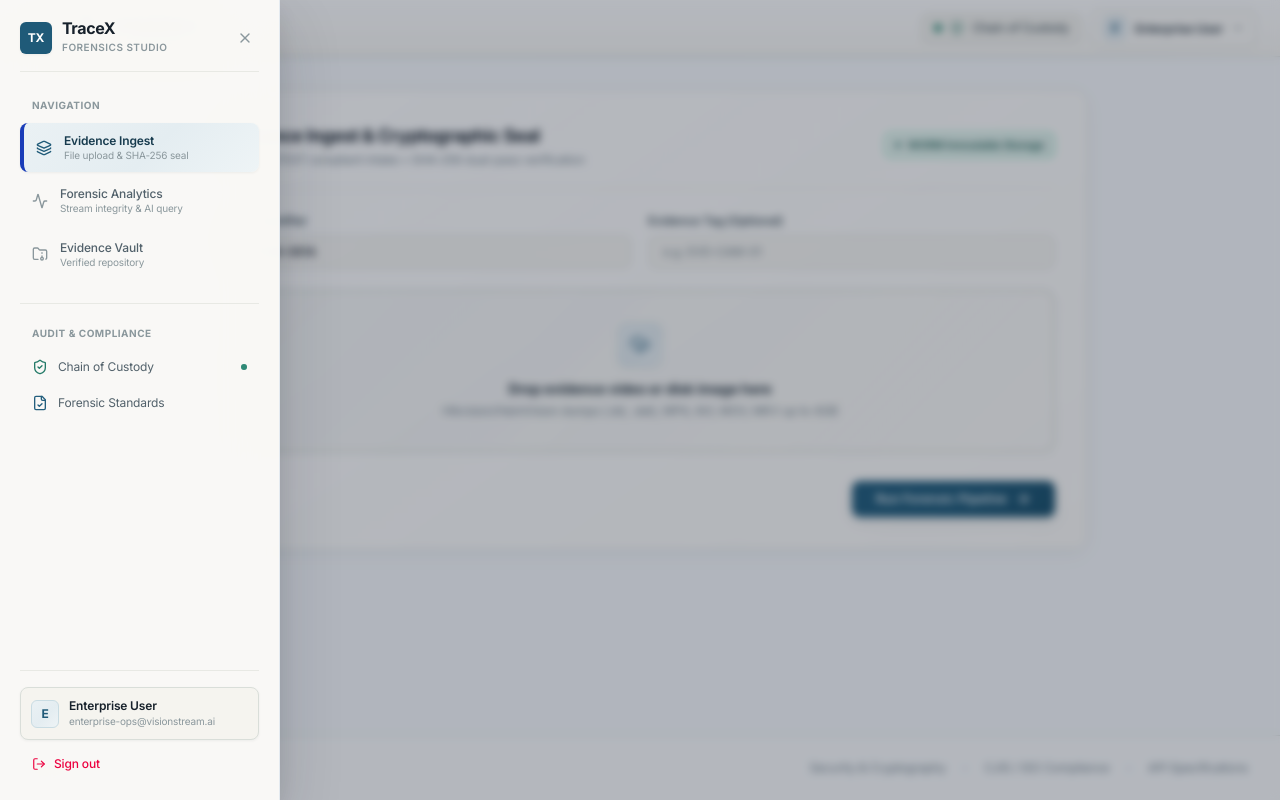
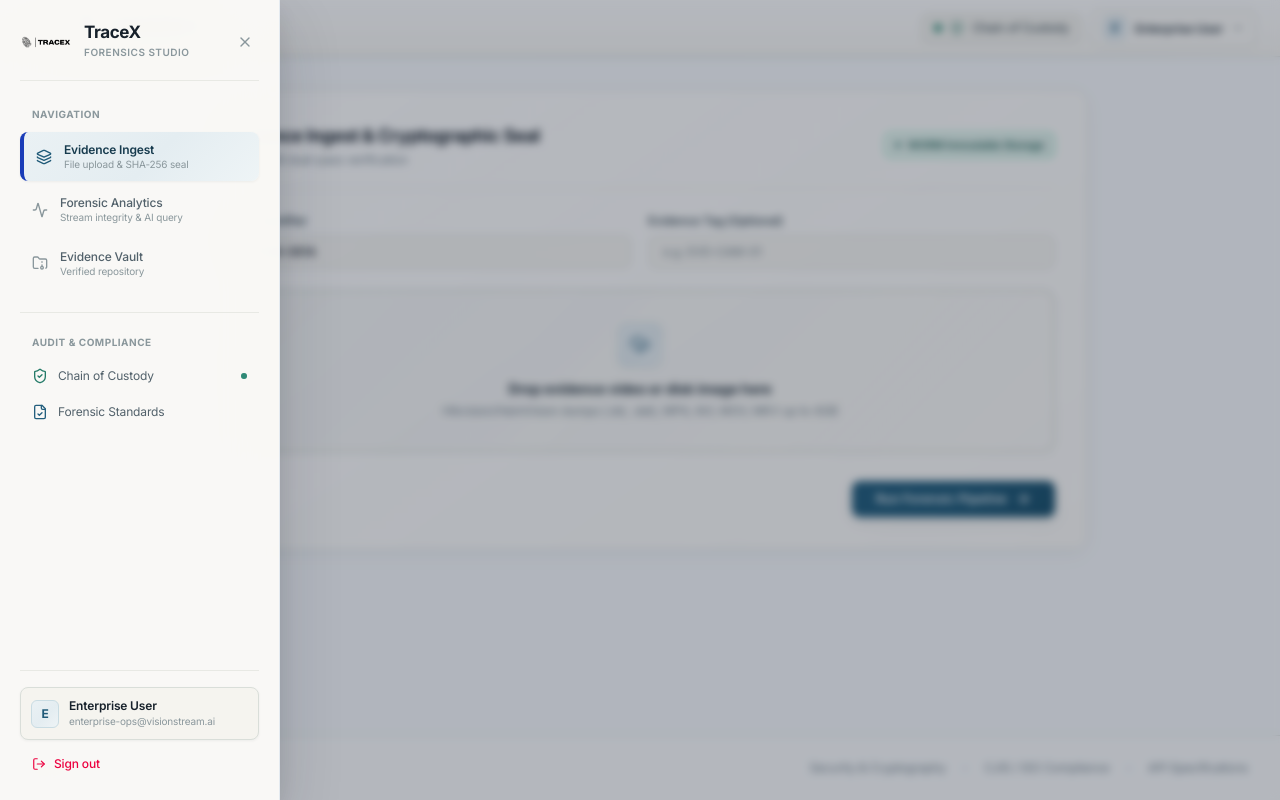
Before and after one commit to byteforce101-ops/multi-vendor-dvr-forensics, a React (Vite) app in the folder frontend/: page / in a window 1280 px wide. Both pictures are taken after a click on the button "Toggle sidebar menu". Built offline with nearby package versions, Linux system fonts and the light colour scheme; no server answers.

Commit message:
minor changes

```diff
--- a/frontend/src/components/Sidebar.tsx
+++ b/frontend/src/components/Sidebar.tsx
@@ -4,13 +4,13 @@ import {
   Layers,
   Activity,
   FolderArchive,
-  User,
   LogOut,
   ShieldCheck,
   X,
   FileCheck,
 } from 'lucide-react';
 import { SupabaseUser } from '../types';
+import TraceXLogo from './TraceXLogo';
 
 interface SidebarProps {
   isOpen: boolean;
@@ -36,14 +36,29 @@ export const Sidebar: React.FC<SidebarProps> = ({
   onOpenCompliance,
 }) => {
   const navItems = [
-    { id: 'Pipelines', label: 'Evidence Ingest', icon: Layers, description: 'File upload & SHA-256 seal' },
-    { id: 'Analyses', label: 'Forensic Analytics', icon: Activity, description: 'Stream integrity & AI query' },
-    { id: 'Library', label: 'Evidence Vault', icon: FolderArchive, description: 'Verified repository' },
+    {
+      id: 'Pipelines',
+      label: 'Evidence Ingest',
+      icon: Layers,
+      description: 'File upload & SHA-256 seal',
+    },
+    {
+      id: 'Analyses',
+      label: 'Forensic Analytics',
+      icon: Activity,
+      description: 'Stream integrity & AI query',
+    },
+    {
+      id: 'Library',
+      label: 'Evidence Vault',
+      icon: FolderArchive,
+      description: 'Verified repository',
+    },
   ] as const;
 
   return (
     <>
-      {/* Backdrop (closes sidebar on click) */}
+      {/* Backdrop */}
       <AnimatePresence>
         {isOpen && (
           <motion.div
@@ -56,51 +71,75 @@ export const Sidebar: React.FC<SidebarProps> = ({
         )}
       </AnimatePresence>
 
-      {/* Slide-out Sidebar Drawer */}
+      {/* Sidebar */}
       <motion.aside
         initial={false}
         animate={{
           x: isOpen ? 0 : -280,
           opacity: isOpen ? 1 : 0,
         }}
-        transition={{ type: 'spring', damping: 28, stiffness: 320 }}
+        transition={{
+          type: 'spring',
+          damping: 28,
+          stiffness: 320,
+        }}
         className="fixed top-0 left-0 h-screen w-[280px] z-50 flex flex-col justify-between overflow-hidden bg-white/95 backdrop-blur-xl border-r border-slate-200/90 shadow-2xl"
       >
         <div className="w-full h-full flex flex-col justify-between p-5 overflow-y-auto">
-          {/* Top Brand Header */}
+
+          {/* =========================================================
+              TOP SECTION
+          ========================================================= */}
           <div>
+
+            {/* Brand Header */}
             <div className="flex items-center justify-between pb-4 border-b border-slate-100">
-              <div
+
+              <button
+                type="button"
                 onClick={() => {
                   onNavChange('Pipelines');
                   onToggle();
                 }}
-                className="flex items-center space-x-2.5 cursor-pointer group"
+                className="flex items-center gap-3 cursor-pointer group text-left"
+                title="Go to Evidence Ingest"
               >
-                <div className="w-8 h-8 rounded-md bg-blue-800 flex items-center justify-center text-white font-bold text-xs shadow-xs group-hover:bg-blue-900 transition-colors">
-                  <span>TX</span>
+                {/* TraceX Logo */}
+                <div className="flex items-center justify-center shrink-0">
+                  <TraceXLogo
+                    className="h-11 w-auto max-w-[52px] object-contain transition-opacity group-hover:opacity-85"
+                  />
                 </div>
+
+                {/* Brand Text */}
                 <div>
-                  <span className="text-[16px] font-bold tracking-tight text-slate-900 block leading-none">
+                  <span className="text-[17px] font-bold tracking-tight text-slate-900 block leading-none">
                     TraceX
                   </span>
+
                   <span className="text-[10px] text-slate-400 font-semibold tracking-wider uppercase mt-1 block">
                     Forensics Studio
                   </span>
                 </div>
-              </div>
+              </button>
 
+              {/* Close */}
               <button
+                type="button"
                 onClick={onToggle}
-                className="w-7 h-7 rounded-md text-slate-400 hover:text-slate-700 hover:bg-slate-100 transition-colors flex items-center justify-center cursor-pointer"
+                className="w-7 h-7 rounded-md text-slate-400 hover:text-slate-700 hover:bg-slate-100 transition-colors flex items-center justify-center cursor-pointer shrink-0"
                 title="Close sidebar"
+                aria-label="Close sidebar"
               >
                 <X className="w-4 h-4" />
               </button>
             </div>
 
-            {/* Navigation Buttons Group */}
+            {/* =====================================================
+                NAVIGATION
+            ===================================================== */}
             <div className="mt-5 space-y-1">
+
               <div className="px-3 py-1.5 text-[10px] font-bold tracking-wider uppercase text-slate-400">
                 Navigation
               </div>
@@ -112,6 +151,7 @@ export const Sidebar: React.FC<SidebarProps> = ({
                 return (
                   <button
                     key={item.id}
+                    type="button"
                     onClick={() => {
                       onNavChange(item.id);
                       onToggle();
@@ -122,23 +162,41 @@ export const Sidebar: React.FC<SidebarProps> = ({
                         : 'text-slate-600 hover:text-slate-900 hover:bg-slate-50'
                     }`}
                   >
-                    <Icon size={16} className={isActive ? 'text-blue-800' : 'text-slate-400'} />
+                    <Icon
+                      size={16}
+                      className={
+                        isActive
+                          ? 'text-blue-800'
+                          : 'text-slate-400'
+                      }
+                    />
+
                     <div className="min-w-0 flex-1">
-                      <div className="truncate">{item.label}</div>
-                      <div className="text-[10px] text-slate-400 font-normal truncate">{item.description}</div>
+                      <div className="truncate">
+                        {item.label}
+                      </div>
+
+                      <div className="text-[10px] text-slate-400 font-normal truncate">
+                        {item.description}
+                      </div>
                     </div>
                   </button>
                 );
               })}
             </div>
 
-            {/* Compliance & Audit */}
+            {/* =====================================================
+                AUDIT & COMPLIANCE
+            ===================================================== */}
             <div className="mt-6 pt-4 border-t border-slate-100 space-y-1">
+
               <div className="px-3 py-1.5 text-[10px] font-bold tracking-wider uppercase text-slate-400">
                 Audit & Compliance
               </div>
 
+              {/* Chain of Custody */}
               <button
+                type="button"
                 onClick={() => {
                   onOpenActivityLog();
                   onToggle();
@@ -149,10 +207,13 @@ export const Sidebar: React.FC<SidebarProps> = ({
                   <ShieldCheck className="w-4 h-4 text-emerald-600" />
                   <span>Chain of Custody</span>
                 </div>
+
                 <span className="w-1.5 h-1.5 rounded-full bg-emerald-500" />
               </button>
 
+              {/* Forensic Standards */}
               <button
+                type="button"
                 onClick={() => {
                   onOpenCompliance('security');
                   onToggle();
@@ -160,15 +221,21 @@ export const Sidebar: React.FC<SidebarProps> = ({
                 className="w-full text-left flex items-center gap-2.5 px-3 py-2 rounded-lg text-xs text-slate-600 hover:text-slate-900 hover:bg-slate-50 transition-colors cursor-pointer"
               >
                 <FileCheck className="w-4 h-4 text-blue-700" />
+
                 <span>Forensic Standards</span>
               </button>
             </div>
           </div>
 
-          {/* Bottom Profile & Session Section */}
+          {/* =========================================================
+              BOTTOM PROFILE / SESSION
+          ========================================================= */}
           <div className="pt-4 border-t border-slate-100 space-y-2">
+
+            {/* Profile */}
             <button
               id="sidebar-btn-profile"
+              type="button"
               onClick={() => {
                 onOpenProfile();
                 onToggle();
@@ -180,13 +247,20 @@ export const Sidebar: React.FC<SidebarProps> = ({
               </div>
 
               <div className="min-w-0 flex-1">
-                <div className="text-xs font-semibold text-slate-900 truncate">{user.name}</div>
-                <div className="text-[10px] text-slate-400 truncate">{user.email || 'Investigator'}</div>
+                <div className="text-xs font-semibold text-slate-900 truncate">
+                  {user.name}
+                </div>
+
+                <div className="text-[10px] text-slate-400 truncate">
+                  {user.email || 'Investigator'}
+                </div>
               </div>
             </button>
 
+            {/* Logout */}
             <button
               id="sidebar-btn-logout"
+              type="button"
               onClick={() => {
                 onLogout();
                 onToggle();
@@ -194,6 +268,7 @@ export const Sidebar: React.FC<SidebarProps> = ({
               className="w-full text-left px-3 py-2 rounded-lg text-xs font-medium text-rose-600 hover:bg-rose-50 transition-colors cursor-pointer flex items-center gap-2"
             >
               <LogOut className="w-3.5 h-3.5" />
+
               <span>Sign out</span>
             </button>
           </div>
--- a/frontend/src/components/UploadSection.tsx
+++ b/frontend/src/components/UploadSection.tsx
@@ -128,7 +128,7 @@ export const UploadSection: React.FC<UploadSectionProps> = ({
             Evidence Ingest & Cryptographic Seal
           </h2>
           <p className="text-xs text-slate-500 mt-0.5">
-            ISO/IEC 27037 compliant intake • SHA-256 dual-pass verification
+            • SHA-256 dual-pass verification
           </p>
         </div>
         <div className="flex items-center gap-2">
```
Also changed, not shown: 2 other files (tests, documents, lock files or other folders).
